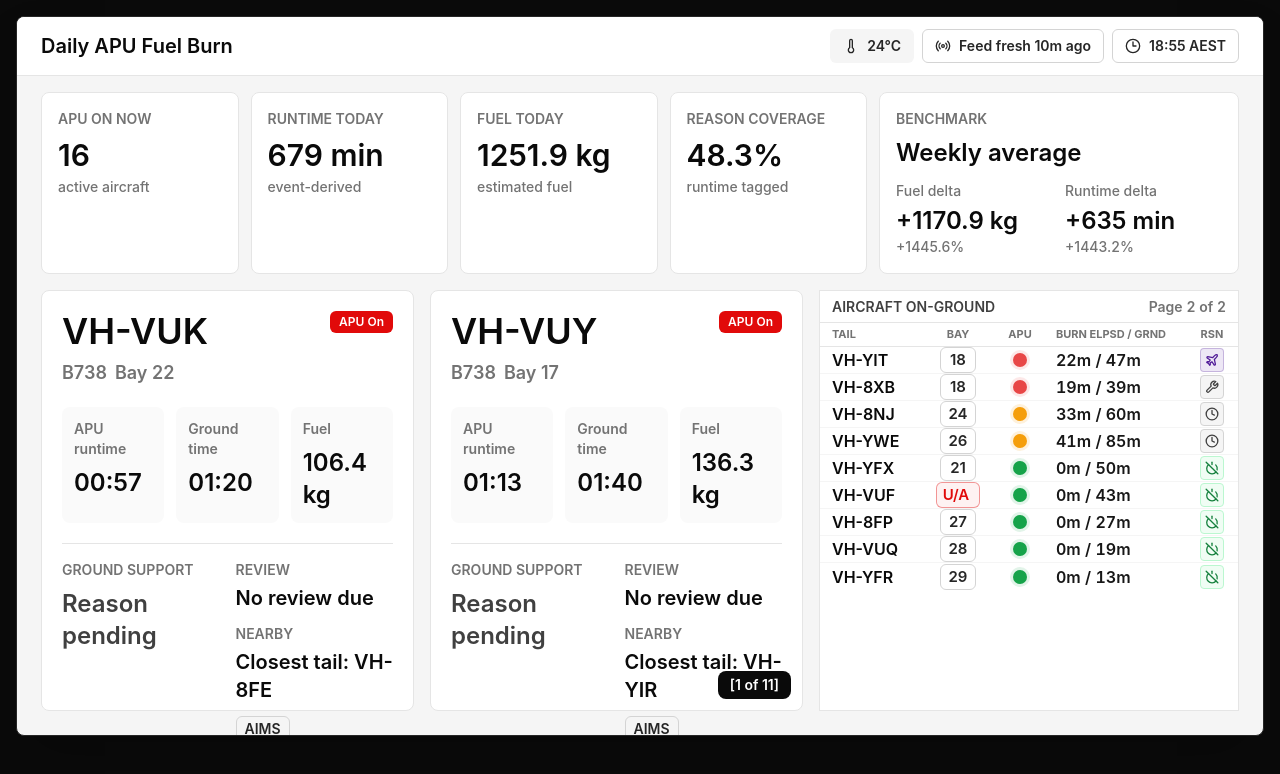
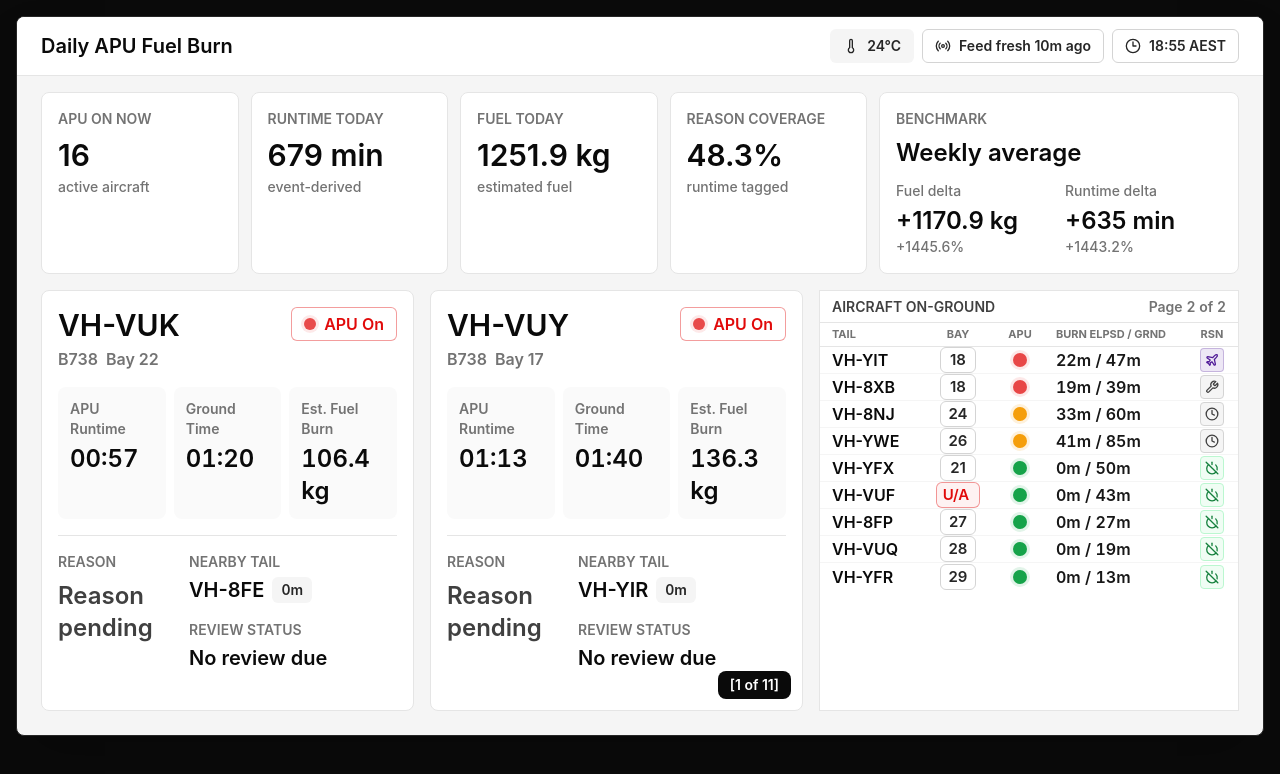
Before and after one commit to ben-dowden/APU-Alerting-Dashboard, a Next.js app: page /senior/bne/wallboard in a window 1280 px wide. Shown: the top 774 px of the page. Built offline with nearby package versions, Linux system fonts and the light colour scheme.

Commit message:
Migrate-wallboard-card-anatomy

```diff
--- a/components/wallboard/wallboard-aircraft-card.tsx
+++ b/components/wallboard/wallboard-aircraft-card.tsx
@@ -1,5 +1,7 @@
+import { ApuStatusBadge, type ApuStatusBadgeState } from "@/components/senior/apu-status-badge";
+import { SourceQualityCharm } from "@/components/senior/source-quality-charm";
+import { Badge } from "@/components/ui/badge";
 import type { AircraftCardReadModel } from "@/lib/read-models";
-import { Badge } from "@/components/ui/badge";
 
 type WallboardAircraftCardProps = {
   aircraft: AircraftCardReadModel;
@@ -10,6 +12,16 @@ const formatDuration = (minutes: number) => {
   const remainingMinutes = minutes % 60;
 
   return `${String(hours).padStart(2, "0")}:${String(remainingMinutes).padStart(2, "0")}`;
+};
+
+const formatDistance = (distanceMeters: number) => `${distanceMeters}m`;
+
+const apuBadgeState = (aircraft: AircraftCardReadModel): ApuStatusBadgeState => {
+  if (aircraft.manualOffPending) {
+    return "pending";
+  }
+
+  return aircraft.apuState === "off" ? "off" : "on";
 };
 
 const reviewLabel = (aircraft: AircraftCardReadModel) => {
@@ -24,29 +36,22 @@ const reviewLabel = (aircraft: AircraftCardReadModel) => {
   return aircraft.reviewState.reviewDueAt ? "Review set" : "No review due";
 };
 
-const sourceSystemsFor = (aircraft: AircraftCardReadModel) => [
-  ...new Set(aircraft.sourceCharms.map((source) => source.sourceSystem)),
-];
-
 export function WallboardAircraftCard({ aircraft }: WallboardAircraftCardProps) {
-  const closestAircraft = aircraft.proximity.closestAircraft;
-  const sourceSystems = sourceSystemsFor(aircraft);
-
   return (
     <article
       aria-label={`${aircraft.tail} wallboard aircraft card`}
-      className="flex min-h-0 flex-col rounded-product border border-neutral-200 bg-white p-5"
+      className="flex min-h-0 flex-col rounded-product border border-neutral-200 bg-white p-4"
     >
       <AircraftHeader aircraft={aircraft} />
       <AircraftMetricGrid aircraft={aircraft} />
 
-      <div className="mt-5 grid flex-1 gap-4 border-t border-neutral-200 pt-4 lg:grid-cols-2">
-        <GroundSupportSummary aircraft={aircraft} />
-        <OperationalStatusSummary
-          aircraft={aircraft}
-          closestTail={closestAircraft?.tail}
-          sourceSystems={sourceSystems}
-        />
+      <div
+        aria-label={`${aircraft.tail} wallboard context`}
+        className="mt-4 grid min-h-0 flex-1 grid-cols-[minmax(0,1fr)_minmax(13rem,0.68fr)] gap-4 border-t border-neutral-200 pt-4"
+        role="group"
+      >
+        <ReasonSummary aircraft={aircraft} />
+        <OperationalStatusStack aircraft={aircraft} />
       </div>
     </article>
   );
@@ -55,31 +60,29 @@ export function WallboardAircraftCard({ aircraft }: WallboardAircraftCardProps)
 function AircraftHeader({ aircraft }: { aircraft: AircraftCardReadModel }) {
   return (
     <div className="flex items-start justify-between gap-3">
-      <div>
-        <p className="text-4xl font-semibold tracking-normal text-neutral-950">{aircraft.tail}</p>
-        <div className="mt-2 flex flex-wrap items-center gap-2 text-lg font-semibold text-neutral-500">
+      <div className="min-w-0">
+        <div className="flex min-w-0 items-center gap-2">
+          <p className="truncate text-3xl font-semibold leading-9 tracking-normal text-neutral-950">
+            {aircraft.tail}
+          </p>
+          <SourceQualityCharm size="wallboard" sourceCharms={aircraft.sourceCharms} />
+        </div>
+        <div className="mt-1 flex flex-wrap items-center gap-2 text-base font-semibold text-neutral-500">
           {aircraft.aircraftType ? <span>{aircraft.aircraftType}</span> : null}
           {aircraft.bay ? <span>{aircraft.bay}</span> : null}
         </div>
       </div>
-      <Badge
-        variant={aircraft.apuState === "on" ? "red" : "outline"}
-        className={
-          aircraft.apuState === "off" ? "border-green-200 bg-green-50 text-green-700" : undefined
-        }
-      >
-        {aircraft.apuState === "on" ? "APU On" : "APU Off"}
-      </Badge>
+      <ApuStatusBadge size="wallboard" state={apuBadgeState(aircraft)} />
     </div>
   );
 }
 
 function AircraftMetricGrid({ aircraft }: { aircraft: AircraftCardReadModel }) {
   return (
-    <dl className="mt-5 grid grid-cols-3 gap-3">
-      <WallboardMetric label="APU runtime" value={formatDuration(aircraft.apuRuntimeMinutes)} />
-      <WallboardMetric label="Ground time" value={formatDuration(aircraft.groundMinutes)} />
-      <WallboardMetric label="Fuel" value={`${aircraft.estimatedFuelKg} kg`} />
+    <dl className="mt-4 grid grid-cols-3 gap-2">
+      <WallboardMetric label="APU Runtime" value={formatDuration(aircraft.apuRuntimeMinutes)} />
+      <WallboardMetric label="Ground Time" value={formatDuration(aircraft.groundMinutes)} />
+      <WallboardMetric label="Est. Fuel Burn" value={`${aircraft.estimatedFuelKg} kg`} />
     </dl>
   );
 }
@@ -88,17 +91,15 @@ function WallboardMetric({ label, value }: { label: string; value: string }) {
   return (
     <div className="rounded-product bg-neutral-50 p-3">
       <dt className="text-sm font-semibold text-neutral-500">{label}</dt>
-      <dd className="mt-2 text-2xl font-semibold text-neutral-950">{value}</dd>
+      <dd className="mt-1 text-2xl font-semibold tabular-nums text-neutral-950">{value}</dd>
     </div>
   );
 }
 
-function GroundSupportSummary({ aircraft }: { aircraft: AircraftCardReadModel }) {
+function ReasonSummary({ aircraft }: { aircraft: AircraftCardReadModel }) {
   return (
-    <section aria-label={`Ground support for ${aircraft.tail}`}>
-      <p className="text-sm font-semibold uppercase tracking-normal text-neutral-500">
-        Ground support
-      </p>
+    <section aria-label={`Reason for ${aircraft.tail}`} className="min-w-0">
+      <p className="text-sm font-semibold uppercase tracking-normal text-neutral-500">Reason</p>
       {aircraft.currentReason ? (
         <CurrentReasonSummary currentReason={aircraft.currentReason} />
       ) : (
@@ -116,64 +117,66 @@ function CurrentReasonSummary({
   currentReason: NonNullable<AircraftCardReadModel["currentReason"]>;
 }) {
   return (
-    <div className="mt-2">
-      <p className="text-2xl font-semibold tracking-normal text-neutral-950">
-        {currentReason.categoryLabel}
-      </p>
-      <p className="mt-1 text-lg font-semibold text-neutral-600">
+    <div className="mt-2 min-w-0">
+      <div className="flex min-w-0 items-center gap-2">
+        <p className="min-w-0 truncate text-2xl font-semibold tracking-normal text-neutral-950">
+          {currentReason.categoryLabel}
+        </p>
+        <Badge
+          className="shrink-0 px-2 py-0.5 text-sm leading-5 tabular-nums text-virgin-purple"
+          variant="secondary"
+        >
+          {formatDuration(currentReason.elapsedMinutes)}
+        </Badge>
+      </div>
+      <p className="mt-1 truncate text-base font-semibold text-neutral-600">
         {currentReason.detailLabel}
-      </p>
-      <p className="mt-2 text-xl font-semibold text-virgin-purple">
-        {formatDuration(currentReason.elapsedMinutes)}
       </p>
     </div>
   );
 }
 
-function OperationalStatusSummary({
-  aircraft,
-  closestTail,
-  sourceSystems,
-}: {
-  aircraft: AircraftCardReadModel;
-  closestTail?: string;
-  sourceSystems: string[];
-}) {
+function OperationalStatusStack({ aircraft }: { aircraft: AircraftCardReadModel }) {
   return (
-    <section aria-label={`Operational status for ${aircraft.tail}`} className="grid gap-3">
-      <StatusBlock label="Review" value={reviewLabel(aircraft)} />
-      <StatusBlock
-        label="Nearby"
-        value={closestTail ? `Closest tail: ${closestTail}` : "Closest tail: unavailable"}
-      />
-      <SourceSystemBadges sourceSystems={sourceSystems} tail={aircraft.tail} />
+    <section
+      aria-label={`Operational status for ${aircraft.tail}`}
+      className="grid content-start gap-4"
+    >
+      <NearbyTailSummary aircraft={aircraft} />
+      <ReviewStatusSummary aircraft={aircraft} />
     </section>
   );
 }
 
-function StatusBlock({ label, value }: { label: string; value: string }) {
+function NearbyTailSummary({ aircraft }: { aircraft: AircraftCardReadModel }) {
+  const closestAircraft = aircraft.proximity.closestAircraft;
+
   return (
     <div>
-      <p className="text-sm font-semibold uppercase tracking-normal text-neutral-500">{label}</p>
-      <p className="mt-1 text-xl font-semibold text-neutral-950">{value}</p>
+      <p className="text-sm font-semibold uppercase tracking-normal text-neutral-500">
+        Nearby Tail
+      </p>
+      {closestAircraft ? (
+        <div className="mt-1 flex items-center gap-2">
+          <p className="text-xl font-semibold text-neutral-950">{closestAircraft.tail}</p>
+          <Badge className="px-2 py-0.5 text-sm leading-5 tabular-nums" variant="secondary">
+            {formatDistance(closestAircraft.distanceMeters)}
+          </Badge>
+        </div>
+      ) : (
+        <p className="mt-1 text-xl font-semibold text-neutral-700">Unavailable</p>
+      )}
     </div>
   );
 }
 
-function SourceSystemBadges({ sourceSystems, tail }: { sourceSystems: string[]; tail: string }) {
+function ReviewStatusSummary({ aircraft }: { aircraft: AircraftCardReadModel }) {
   return (
-    <div aria-label={`Source charms for ${tail}`} className="flex flex-wrap gap-2" role="group">
-      {sourceSystems.length > 0 ? (
-        sourceSystems.map((sourceSystem) => (
-          <Badge key={sourceSystem} variant="outline" className="text-sm">
-            {sourceSystem}
-          </Badge>
-        ))
-      ) : (
-        <Badge variant="outline" className="text-sm">
-          Sources pending
-        </Badge>
-      )}
+    <div>
+      <p className="text-sm font-semibold uppercase tracking-normal text-neutral-500">
+        Review Status
+      </p>
+      <p className="mt-1 text-xl font-semibold text-neutral-950">{reviewLabel(aircraft)}</p>
     </div>
   );
 }
```
Also changed, not shown: 1 other file (tests, documents, lock files or other folders).
